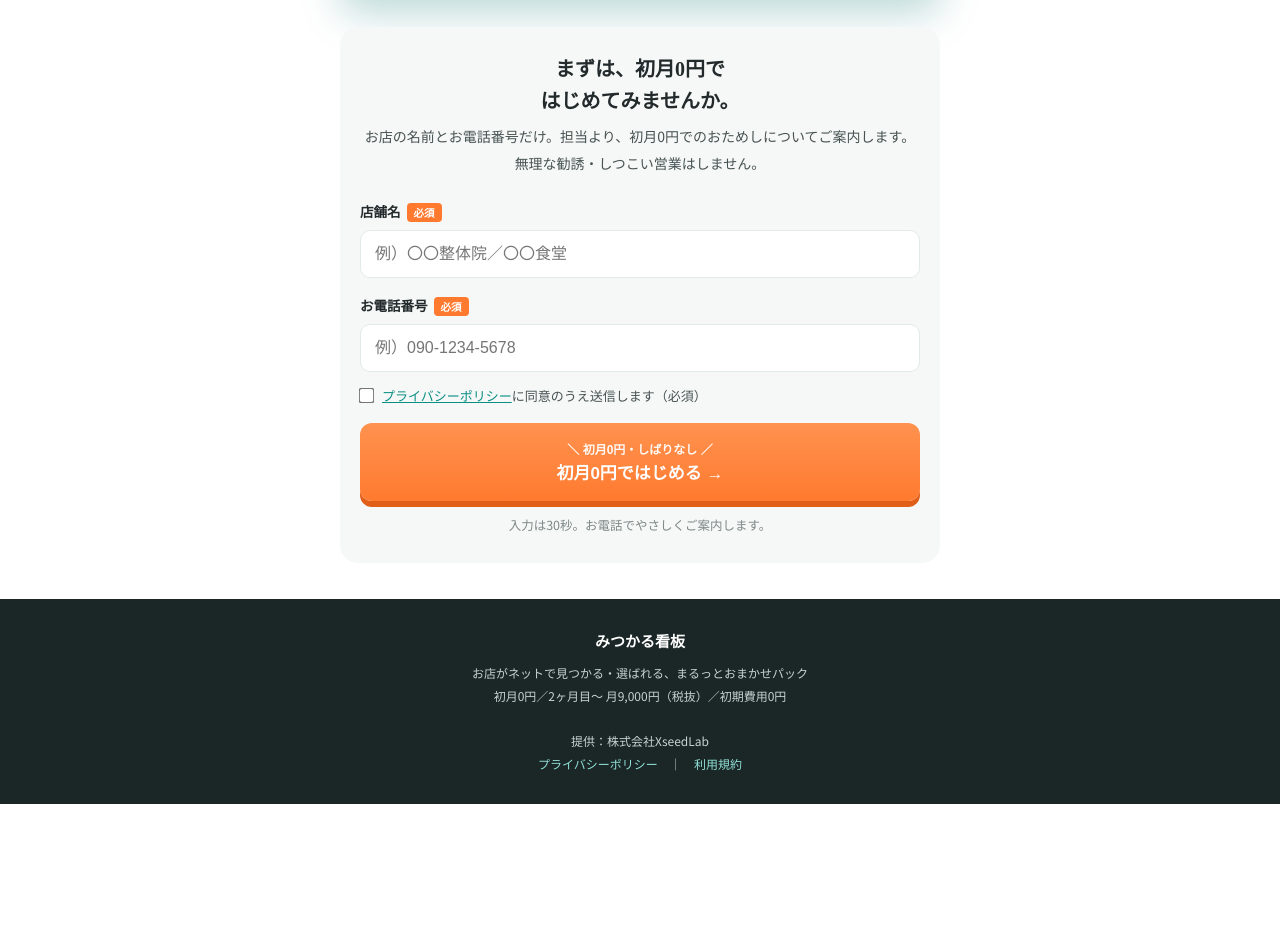
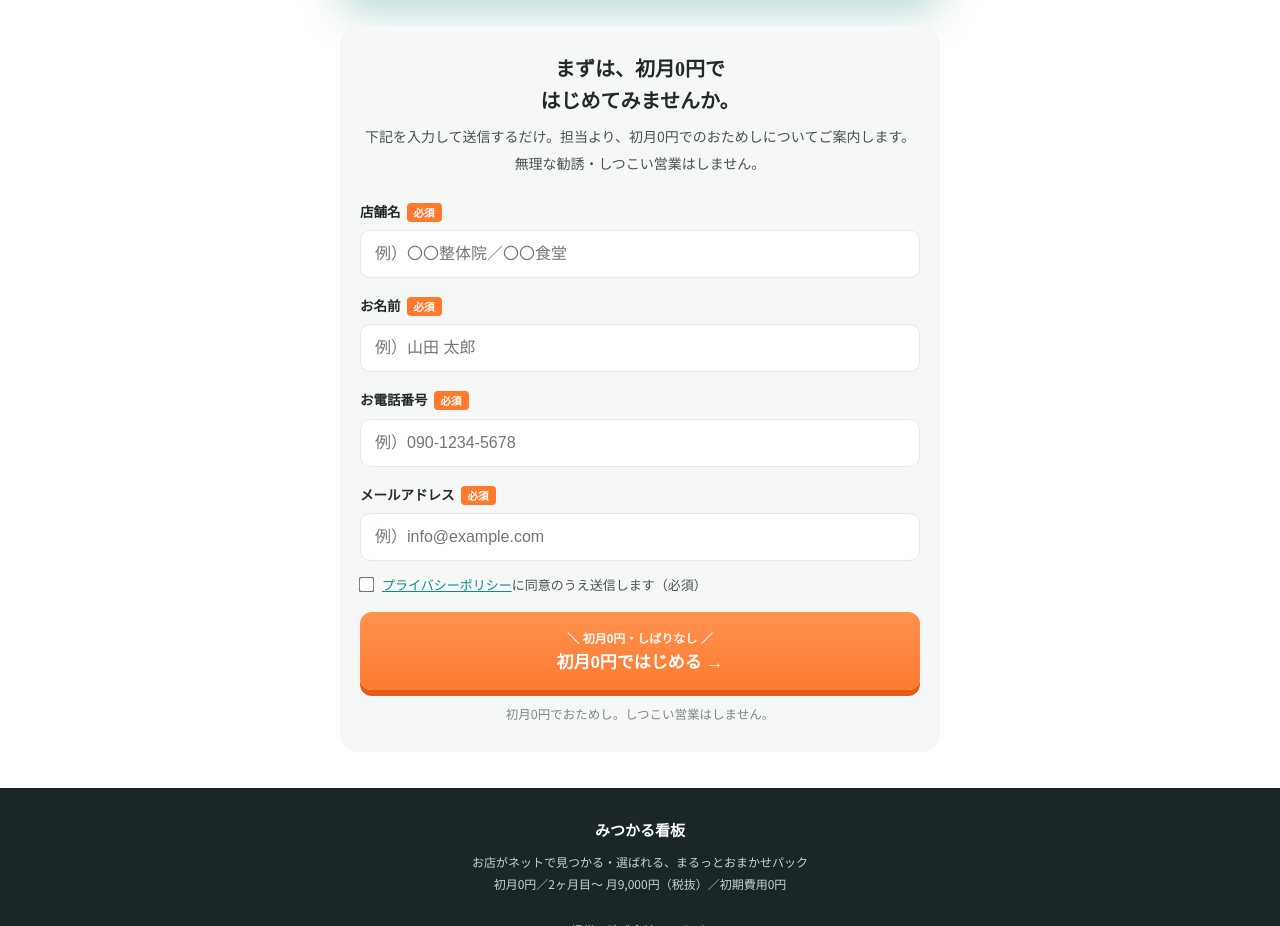
Before and after one commit to mitsukaru-kanban/mitsukaru-kanban.github.io, a plain HTML site: page kiji/index.html in a window 1280 px wide. Shown: the part 4346-5272 px from the top of the page. Before the commit the page ends 5226 px from the top, so only its background shows below. Drawn offline with Linux system fonts and the light colour scheme.

Commit message:
記事LP: フォームを4項目(店舗名・名前・電話・メール)に戻す(リード情報を削らない)
Co-Authored-By: Claude Opus 4.8 <noreply@anthropic.com>

```diff
--- a/kiji/index.html
+++ b/kiji/index.html
@@ -217,19 +217,19 @@ body{padding-bottom:76px}
 
   <div class="formsec" id="cta">
     <h2>まずは、初月0円で<br>はじめてみませんか。</h2>
-    <p class="fl">お店の名前とお電話番号だけ。担当より、初月0円でのおためしについてご案内します。無理な勧誘・しつこい営業はしません。</p>
+    <p class="fl">下記を入力して送信するだけ。担当より、初月0円でのおためしについてご案内します。無理な勧誘・しつこい営業はしません。</p>
     <form id="f" action="https://docs.google.com/forms/d/e/1FAIpQLSfLGuCYqNFj9br0vH36ohGWwiwXDo-ADk1X47Nq7dhaSzbR4w/formResponse" method="POST" target="gsink" novalidate>
       <div class="af"><label for="s1">店舗名<span class="req">必須</span></label><input id="s1" name="entry.1032007495" type="text" required placeholder="例）〇〇整体院／〇〇食堂"></div>
-      <div class="af"><label for="s2">お電話番号<span class="req">必須</span></label><input id="s2" name="entry.1616360026" type="tel" inputmode="tel" required placeholder="例）090-1234-5678"></div>
-      <input type="hidden" name="entry.1182576338" id="hname" value="">
-      <input type="hidden" name="entry.1218551347" value="（記事LP・お電話でのご連絡希望）">
+      <div class="af"><label for="s2">お名前<span class="req">必須</span></label><input id="s2" name="entry.1182576338" type="text" required placeholder="例）山田 太郎"></div>
+      <div class="af"><label for="s3">お電話番号<span class="req">必須</span></label><input id="s3" name="entry.1616360026" type="tel" inputmode="tel" required placeholder="例）090-1234-5678"></div>
+      <div class="af"><label for="s4">メールアドレス<span class="req">必須</span></label><input id="s4" name="entry.1218551347" type="email" inputmode="email" required placeholder="例）info@example.com"></div>
       <input type="hidden" name="entry.1202707729" value="みつかる看板_記事LP">
       <input type="hidden" name="entry.1561297601" value="上記に同意します">
       <input type="hidden" name="fvv" value="1"><input type="hidden" name="pageHistory" value="0">
       <label class="agree"><input id="agree" type="checkbox" required><span><a href="../privacy.html" target="_blank" rel="noopener">プライバシーポリシー</a>に同意のうえ送信します（必須）</span></label>
       <button type="submit" class="submit"><span class="s">＼ 初月0円・しばりなし ／</span>初月0円ではじめる →</button>
-      <div class="aerr" id="err" hidden>店舗名・お電話番号・同意にチェックをご確認ください。</div>
-      <p class="aor">入力は30秒。お電話でやさしくご案内します。</p>
+      <div class="aerr" id="err" hidden>未入力の必須項目があります。ご確認ください。</div>
+      <p class="aor">初月0円でおためし。しつこい営業はしません。</p>
     </form>
     <div class="thanks" id="thanks">
       <div class="ic">✓</div><h3>送信ありがとうございます！</h3>
@@ -260,10 +260,8 @@ body{padding-bottom:76px}
   }
   function show(){if(!submitted)return;f.style.display='none';thanks.style.display='block';try{thanks.scrollIntoView({behavior:'smooth',block:'center'});}catch(e){}}
   f.addEventListener('submit',function(ev){
-    var ok=document.getElementById('s1').value.trim()&&document.getElementById('s2').value.trim()&&document.getElementById('agree').checked;
-    if(!ok){ev.preventDefault();err.hidden=false;return;}
+    if(!f.checkValidity()){ev.preventDefault();err.hidden=false;var bad=f.querySelector(':invalid');if(bad){try{bad.focus();}catch(e){}}return;}
     err.hidden=true;
-    document.getElementById('hname').value=document.getElementById('s1').value;
     submitted=true;
     var b=f.querySelector('.submit');if(b){b.disabled=true;b.textContent='送信中…';}
     fire();setTimeout(show,1600);
```
